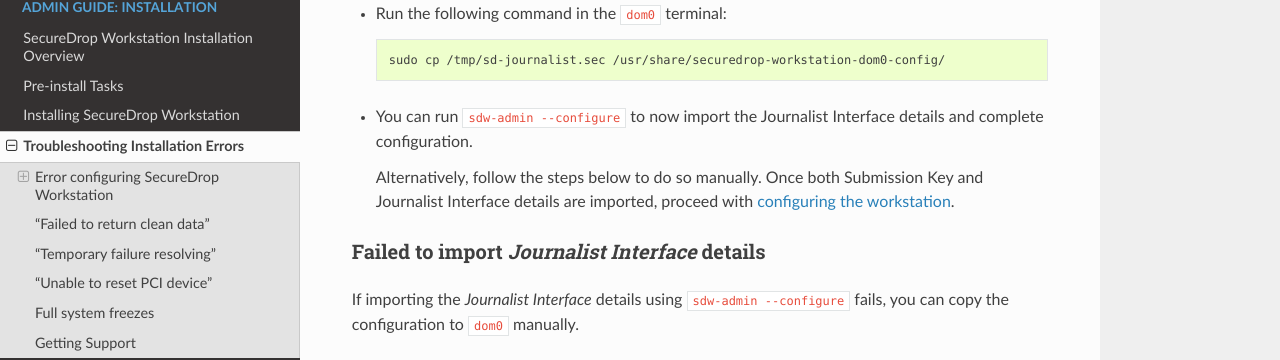
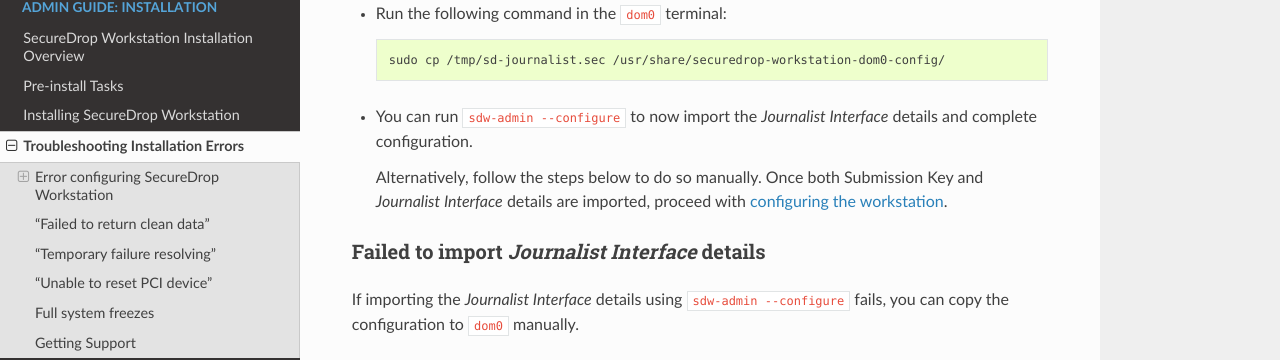
Before and after one commit to freedomofpress/securedrop-workstation-docs, a Sphinx documentation site: the page built from docs/admin/install/troubleshoot.rst, in a window 1280 px wide and 900 px high, scrolled down 705 px. Shown: the part 151-511 px from the top of the window. Built offline with Sphinx 7.4.7 and the Read the Docs theme 3.1.0, drawn with Linux system fonts in a browser that asks for light colours.

```diff
--- a/docs/admin/install/troubleshoot.rst
+++ b/docs/admin/install/troubleshoot.rst
@@ -40,9 +40,9 @@ If importing the submission key  using ``sdw-admin --configure`` fails, you can
 
     sudo cp /tmp/sd-journalist.sec /usr/share/securedrop-workstation-dom0-config/
 
-- You can run ``sdw-admin --configure`` to now import the Journalist Interface details and complete configuration.
+- You can run ``sdw-admin --configure`` to now import the *Journalist Interface* details and complete configuration.
 
-  Alternatively, follow the steps below to do so manually. Once both Submission Key and Journalist Interface details are imported, proceed with :ref:`configuring the workstation<manual_configure>`.
+  Alternatively, follow the steps below to do so manually. Once both Submission Key and *Journalist Interface* details are imported, proceed with :ref:`configuring the workstation<manual_configure>`.
 
 .. _manual_copy_journalist:
 
```
